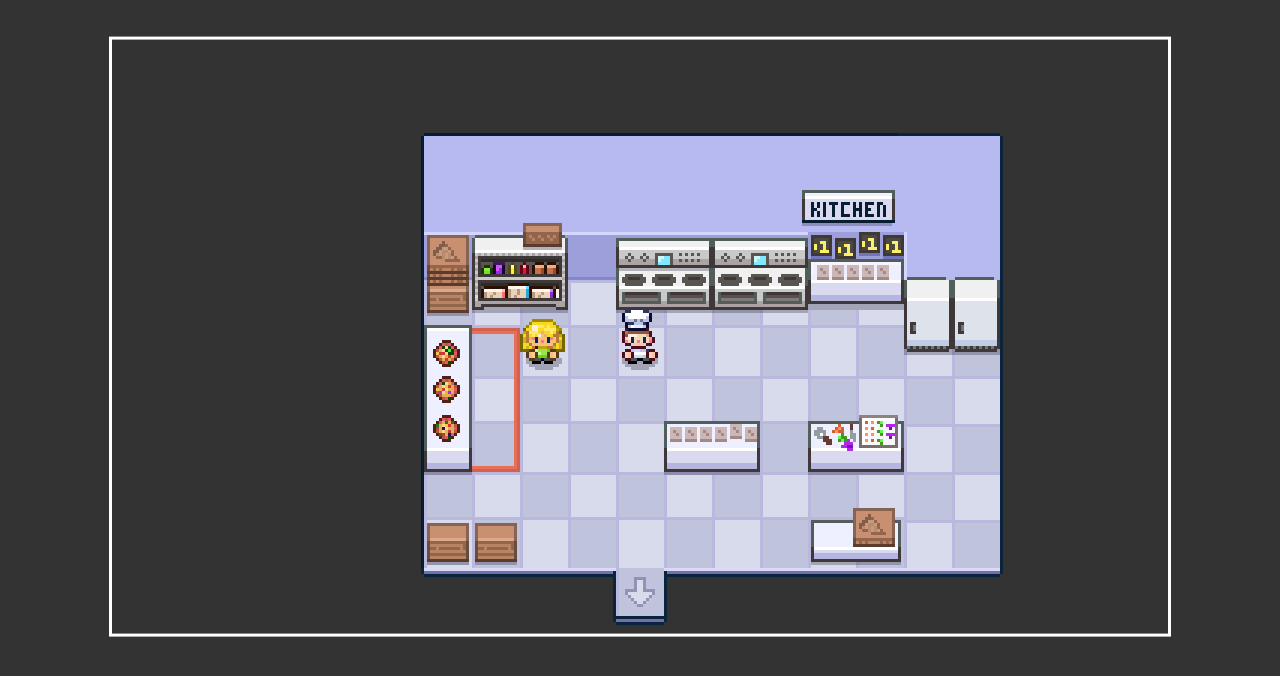
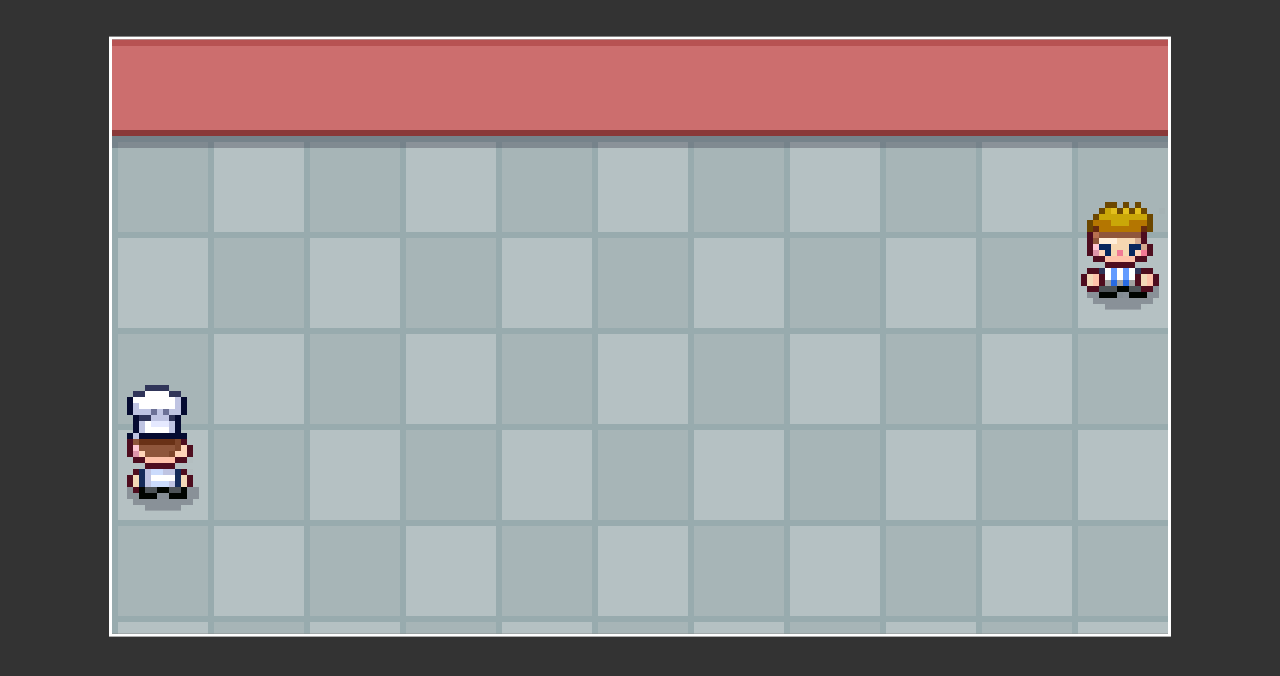
Before and after one commit to valentin-permiakov/pizza_legends, a website built with webpack: page src/index.html in a window 1280 px wide. Built offline with nearby package versions, Linux system fonts and the light colour scheme.

Commit message:
started work on battle system

```diff
--- /dev/null
+++ b/src/Battle/Battle.ts
@@ -0,0 +1,49 @@
+import hero from '@/img/characters/people/hero.png';
+import npc3 from '@/img/characters/people/npc3.png';
+import { Combatant } from './Combatant';
+
+interface IBattleConfig {
+  onComplete: () => void;
+}
+
+export class Battle {
+  element: HTMLDivElement;
+  combatants: {
+    [key: string]: Combatant;
+  };
+
+  constructor(config: IBattleConfig) {
+    this.combatants = {
+      player1: new Combatant(
+        {
+          hp: 100,
+          maxHp: 100,
+          xp: 0,
+          level: 1,
+          status: null,
+          name: 'player1',
+          actions: [],
+        },
+        this
+      ),
+    };
+  }
+
+  public createElement() {
+    this.element = document.createElement('div');
+    this.element.classList.add('battle');
+    this.element.innerHTML = `
+        <div class='battle_hero'>
+            <img src='${hero}' alt='hero' />
+        </div>
+        <div class='battle_enemy'>
+            <img src='${npc3}' alt='hero' />
+        </div>
+    `;
+  }
+
+  public init(container: HTMLElement) {
+    this.createElement();
+    container.appendChild(this.element);
+  }
+}
--- /dev/null
+++ b/src/Battle/Combatant.ts
@@ -0,0 +1,41 @@
+import { Battle } from './Battle';
+
+interface IStatus {
+  type: string;
+  expiresIn: number;
+}
+
+interface ICombatantConfig {
+  hp: number;
+  maxHp: number;
+  xp: number;
+  level: number;
+  status: IStatus;
+  name: string;
+  actions: string[];
+}
+
+export class Combatant {
+  battle: Battle;
+  hp: number;
+  maxHp: number;
+  xp: number;
+  level: number;
+  status: IStatus;
+  name: string;
+  actions: string[];
+  constructor(config: ICombatantConfig, battle: Battle) {
+    this.battle = battle;
+    this.hp = config.hp;
+    this.maxHp = config.maxHp;
+    this.xp = config.xp;
+    this.level = config.level;
+    this.status = config.status;
+    this.name = config.name;
+    this.actions = config.actions;
+  }
+
+  public createElement() {}
+
+  public init() {}
+}
--- a/src/GeneralClasses/GameObject.ts
+++ b/src/GeneralClasses/GameObject.ts
@@ -3,7 +3,12 @@
 import { OverworldMap } from './OverworldMap';
 import { OverworldEvent } from './OverworldEvent';
 
-export type BehaviorType = 'walk' | 'stand' | 'textMessage' | 'changeMap';
+export type BehaviorType =
+  | 'walk'
+  | 'stand'
+  | 'textMessage'
+  | 'changeMap'
+  | 'battle';
 
 export interface IBehavior {
   type: BehaviorType;
--- a/src/GeneralClasses/Overworld.ts
+++ b/src/GeneralClasses/Overworld.ts
@@ -116,6 +116,6 @@
 
     this.startGameLoop();
 
-    // this.map.startCutscene([{ type: 'changeMap', map: 'DemoRoom' }]);
+    this.map.startCutscene([{ type: 'battle' }]);
   }
 }
--- a/src/GeneralClasses/OverworldEvent.ts
+++ b/src/GeneralClasses/OverworldEvent.ts
@@ -4,6 +4,7 @@
 import { utils } from '@/utils/utils';
 import { OverWorldMaps } from '@/overworldMaps';
 import { SceneTransition } from './SceneTransition';
+import { Battle } from '@/Battle/Battle';
 
 export interface IOverworldEventConfig {
   map: OverworldMap;
@@ -93,6 +94,13 @@
     });
   }
 
+  private battle(resolve: (value: PromiseLike<null>) => void) {
+    const battle = new Battle({
+      onComplete: () => resolve(null),
+    });
+    battle.init(document.getElementById('game-container'));
+  }
+
   public init() {
     return new Promise<null>((resolve) => {
       this[this.event.type](resolve);
--- a/src/overworldMaps.ts
+++ b/src/overworldMaps.ts
@@ -13,6 +13,7 @@
   TGameWalls,
 } from './GeneralClasses/OverworldMap';
 import { utils } from './utils/utils';
+
 interface IOverWorldMaps {
   [key: string]: {
     lowerSrc: string;
--- /dev/null
+++ b/src/styles/Battle.css
@@ -0,0 +1,38 @@
+.battle {
+    position: absolute;
+    left: 0;
+    right: 0;
+    top: 0;
+    bottom: 0;
+    background-image: url('../img/maps/StreetBattle.png');
+    background-size: cover;
+    image-rendering: pixelated;
+}
+
+.battle_hero, .battle_enemy {
+    position: absolute;
+    transform: scale(2);
+    width: 32px;
+    height: 32px;
+    overflow: hidden;
+    background: url('../img/characters/shadow.png') no-repeat no-repeat;
+}
+
+.battle_hero img, .battle_enemy img {
+    pointer-events: none;
+}
+
+.battle_hero {
+    bottom: 57px;
+    left: 1px;
+}
+
+.battle_hero img {
+    transform: translateY(-64px);
+    /* nudge hero sprite sheet*/
+}
+
+.battle_enemy {
+    top: 42px;
+    right: -1px;
+}
--- a/src/styles/global.css
+++ b/src/styles/global.css
@@ -1,5 +1,10 @@
 @import './TextMessage.css';
 @import './SceneTransition.css';
+@import './Battle.css';
+@import './Team.css';
+@import './Combatant.css';
+@import './SubmissionMenu.css';
+
 
 :root {
     --border-color: #291D4D;
```
Also changed, not shown: src/Content/pizzas.ts (added, +33 -0 lines), src/Battle/SubmissionMenu.ts (added), src/Battle/Team.ts (added), src/styles/Combatant.css (added), src/styles/SubmissionMenu.css (added), src/styles/Team.css (added).
